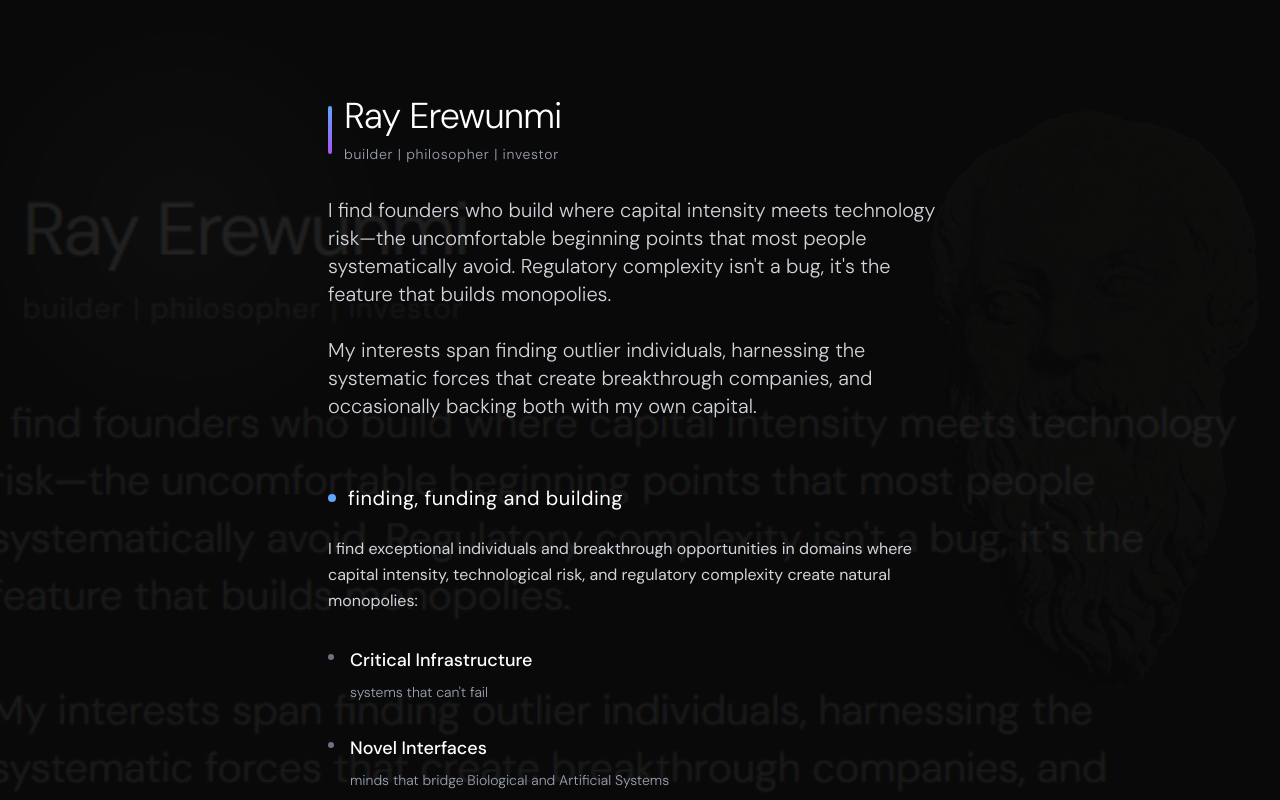
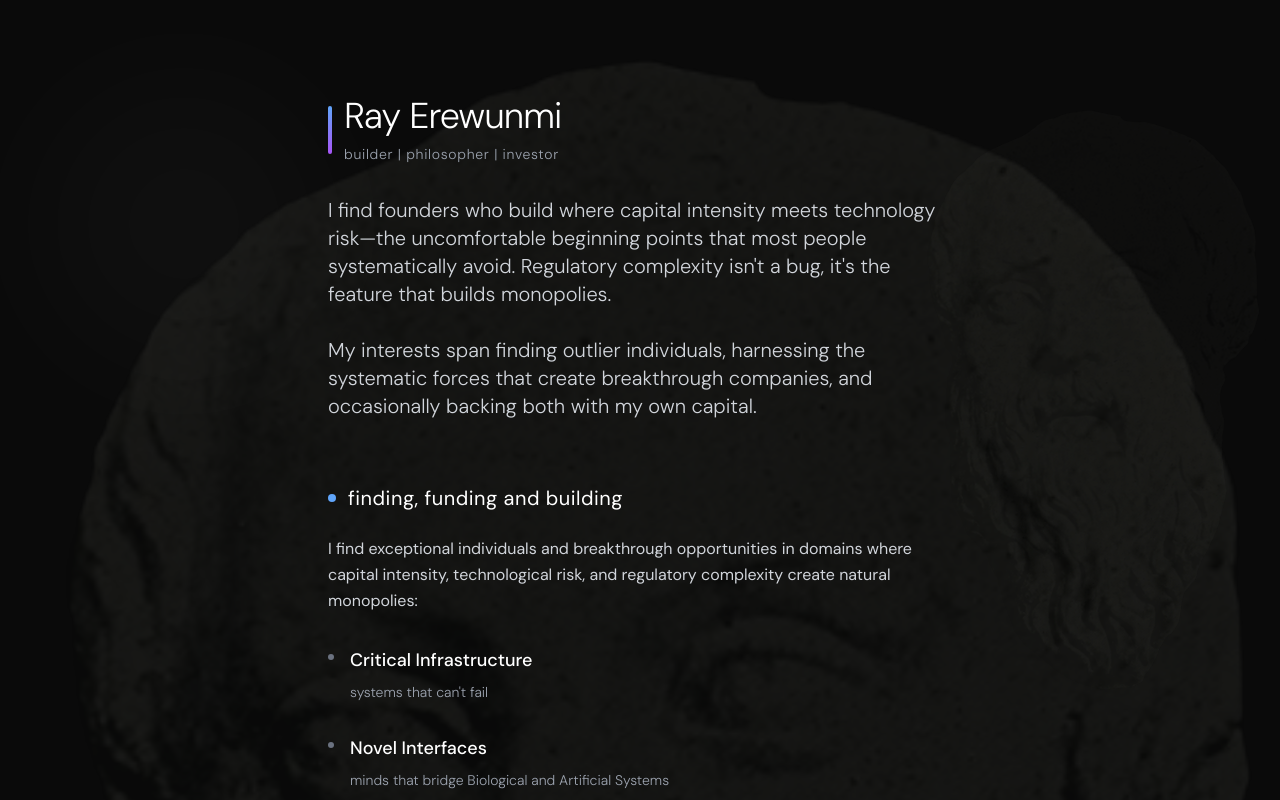
Before and after one commit to Ray3R3/personal-website-ray, a React (Vite) app: page / in a window 1280 px wide. Shown: the top 800 px of the page. Built offline with nearby package versions, Linux system fonts and the light colour scheme.

Commit message:
Replace background image
Replaced the background image with the correct one.

```diff
--- a/src/pages/Index.tsx
+++ b/src/pages/Index.tsx
@@ -1,3 +1,4 @@
+
 import { useEffect, useState } from 'react';
 
 const Index = () => {
@@ -20,7 +21,7 @@ const Index = () => {
       {/* New uploaded background image - more visible */}
       <div className="absolute inset-0 opacity-[0.08] pointer-events-none">
         <img
-          src="/lovable-uploads/2bdbc61c-1813-4c03-b2a2-89c224d65fa4.png"
+          src="/lovable-uploads/0b1ff97e-2062-4113-883f-01359307aedb.png"
           alt=""
           className="w-full h-full object-cover object-center"
         />
```
Also changed, not shown: public/lovable-uploads/0b1ff97e-2062-4113-883f-01359307aedb.png (added).
